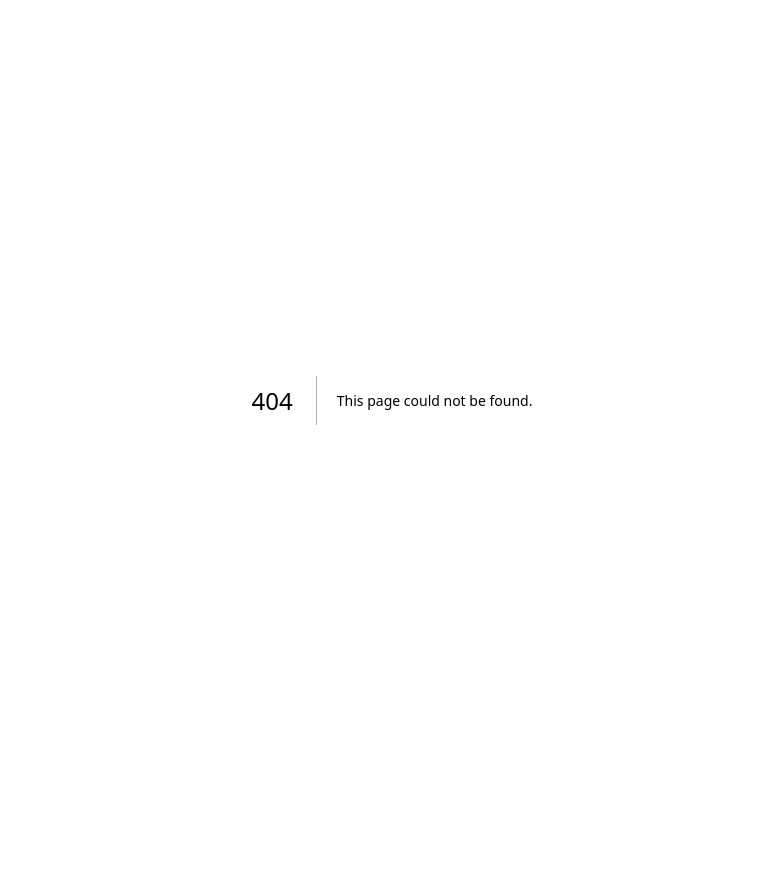
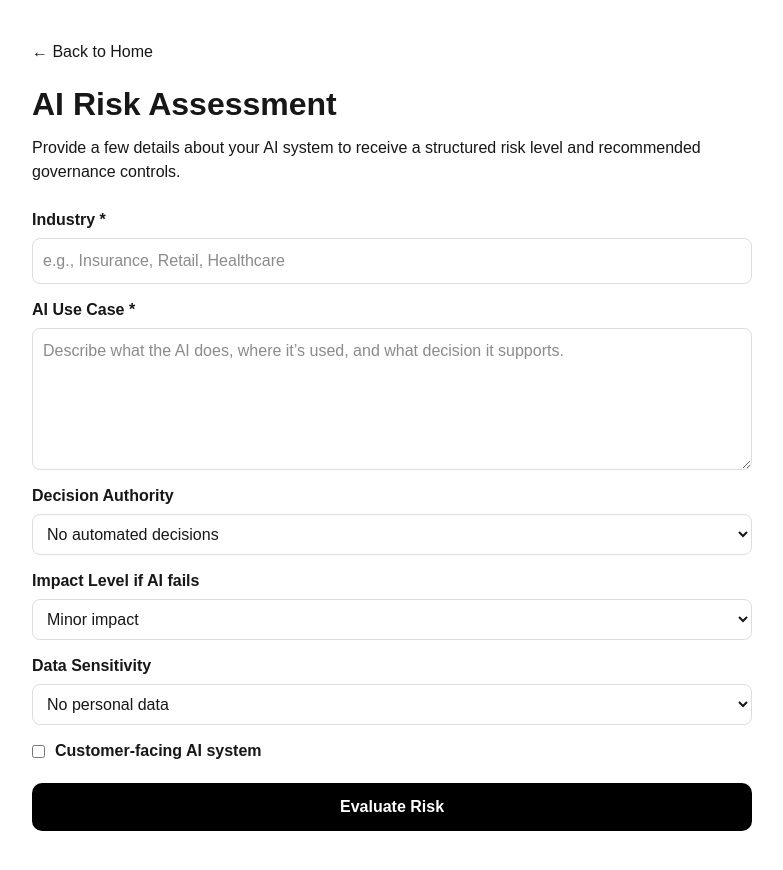
Before and after one commit to collinsobasuyi/riskpilot-ai, a Next.js app: page /assessment in a window 1280 px wide. Before the commit this address had no page. Shown: the whole page, without its empty margins (248-1031 px from the left). Before the commit the page ends 800 px from the top, so only its background shows below. Built offline with nearby package versions, Linux system fonts and the light colour scheme.

Commit message:
feat: add assessment form validation and results summary navigation

```diff
--- /dev/null
+++ b/app/assessment/page.tsx
@@ -0,0 +1,161 @@
+"use client";
+
+import { useState } from "react";
+import Link from "next/link";
+import { useRouter } from "next/navigation";
+import {
+  ImpactLevel,
+  DataSensitivity,
+  DecisionAuthority,
+} from "../../lib/risk/types";
+
+export default function AssessmentPage() {
+  const router = useRouter();
+
+  const [industry, setIndustry] = useState("");
+  const [aiUseCase, setAiUseCase] = useState("");
+  const [decisionAuthority, setDecisionAuthority] =
+    useState<DecisionAuthority>("none");
+  const [impactLevel, setImpactLevel] = useState<ImpactLevel>("minor");
+  const [dataSensitivity, setDataSensitivity] =
+    useState<DataSensitivity>("none");
+  const [customerFacing, setCustomerFacing] = useState(false);
+
+  const handleSubmit = (e: React.FormEvent) => {
+    e.preventDefault();
+
+    if (!industry.trim() || !aiUseCase.trim()) {
+      alert("Please fill in Industry and AI use case.");
+      return;
+    }
+
+    const query = new URLSearchParams({
+      industry: industry.trim(),
+      aiUseCase: aiUseCase.trim(),
+      decisionAuthority,
+      impactLevel,
+      dataSensitivity,
+      customerFacing: String(customerFacing),
+    }).toString();
+
+    router.push(`/results?${query}`);
+  };
+
+  return (
+    <main style={{ maxWidth: 800, margin: "0 auto", padding: 40 }}>
+      <div style={{ display: "flex", alignItems: "center", gap: 12 }}>
+        <Link href="/" style={{ textDecoration: "none" }}>
+          ← Back to Home
+        </Link>
+      </div>
+
+      <h1 style={{ fontSize: 32, fontWeight: 700, marginTop: 16 }}>
+        AI Risk Assessment
+      </h1>
+      <p style={{ marginTop: 8 }}>
+        Provide a few details about your AI system to receive a structured risk
+        level and recommended governance controls.
+      </p>
+
+      <form
+        onSubmit={handleSubmit}
+        style={{
+          marginTop: 24,
+          display: "flex",
+          flexDirection: "column",
+          gap: 14,
+        }}
+      >
+        <label style={{ display: "flex", flexDirection: "column", gap: 6 }}>
+          <span style={{ fontWeight: 600 }}>Industry *</span>
+          <input
+            placeholder="e.g., Insurance, Retail, Healthcare"
+            value={industry}
+            onChange={(e) => setIndustry(e.target.value)}
+            style={{ padding: 10, borderRadius: 8, border: "1px solid #ddd" }}
+          />
+        </label>
+
+        <label style={{ display: "flex", flexDirection: "column", gap: 6 }}>
+          <span style={{ fontWeight: 600 }}>AI Use Case *</span>
+          <textarea
+            placeholder="Describe what the AI does, where it’s used, and what decision it supports."
+            value={aiUseCase}
+            onChange={(e) => setAiUseCase(e.target.value)}
+            rows={5}
+            style={{ padding: 10, borderRadius: 8, border: "1px solid #ddd" }}
+          />
+        </label>
+
+        <label style={{ display: "flex", flexDirection: "column", gap: 6 }}>
+          <span style={{ fontWeight: 600 }}>Decision Authority</span>
+          <select
+            value={decisionAuthority}
+            onChange={(e) =>
+              setDecisionAuthority(e.target.value as DecisionAuthority)
+            }
+            style={{ padding: 10, borderRadius: 8, border: "1px solid #ddd" }}
+          >
+            <option value="none">No automated decisions</option>
+            <option value="partial">Partially automated decisions</option>
+            <option value="full">Fully automated decisions</option>
+          </select>
+        </label>
+
+        <label style={{ display: "flex", flexDirection: "column", gap: 6 }}>
+          <span style={{ fontWeight: 600 }}>Impact Level if AI fails</span>
+          <select
+            value={impactLevel}
+            onChange={(e) => setImpactLevel(e.target.value as ImpactLevel)}
+            style={{ padding: 10, borderRadius: 8, border: "1px solid #ddd" }}
+          >
+            <option value="minor">Minor impact</option>
+            <option value="financial">Financial impact</option>
+            <option value="legal">Legal / regulatory exposure</option>
+            <option value="harm">Potential harm to individuals</option>
+          </select>
+        </label>
+
+        <label style={{ display: "flex", flexDirection: "column", gap: 6 }}>
+          <span style={{ fontWeight: 600 }}>Data Sensitivity</span>
+          <select
+            value={dataSensitivity}
+            onChange={(e) =>
+              setDataSensitivity(e.target.value as DataSensitivity)
+            }
+            style={{ padding: 10, borderRadius: 8, border: "1px solid #ddd" }}
+          >
+            <option value="none">No personal data</option>
+            <option value="basic">Basic personal data</option>
+            <option value="sensitive">Sensitive personal data</option>
+          </select>
+        </label>
+
+        <label style={{ display: "flex", alignItems: "center", gap: 10 }}>
+          <input
+            type="checkbox"
+            checked={customerFacing}
+            onChange={(e) => setCustomerFacing(e.target.checked)}
+          />
+          <span style={{ fontWeight: 600 }}>Customer-facing AI system</span>
+        </label>
+
+        <button
+          type="submit"
+          style={{
+            marginTop: 6,
+            padding: 12,
+            background: "black",
+            color: "white",
+            borderRadius: 10,
+            border: "none",
+            fontWeight: 700,
+            cursor: "pointer",
+          }}
+        >
+          Evaluate Risk
+        </button>
+      </form>
+    </main>
+  );
+}
--- a/app/results/page.tsx
+++ b/app/results/page.tsx
@@ -1,3 +1,4 @@
+import Link from "next/link";
 import { calculateRisk } from "../../lib/risk/scoring";
 import { getRecommendedControls } from "../../lib/risk/controls";
 import {
@@ -21,7 +22,11 @@ function firstString(value: string | string[] | undefined): string | undefined {
   return undefined;
 }
 
-function asEnum<T extends string>(value: string | undefined, allowed: readonly T[], fallback: T): T {
+function asEnum<T extends string>(
+  value: string | undefined,
+  allowed: readonly T[],
+  fallback: T
+): T {
   if (!value) return fallback;
   return (allowed as readonly string[]).includes(value) ? (value as T) : fallback;
 }
@@ -29,6 +34,21 @@ function asEnum<T extends string>(value: string | undefined, allowed: readonly T
 function asBoolean(value: string | undefined, fallback = false): boolean {
   if (!value) return fallback;
   return value === "true";
+}
+
+function badgeStyle(level: "Low" | "Medium" | "High") {
+  const base: React.CSSProperties = {
+    display: "inline-block",
+    padding: "6px 10px",
+    borderRadius: 999,
+    fontWeight: 700,
+    fontSize: 14,
+    border: "1px solid #ddd",
+  };
+
+  if (level === "Low") return { ...base, background: "#f4f4f5" };
+  if (level === "Medium") return { ...base, background: "#fff7ed" };
+  return { ...base, background: "#fef2f2" };
 }
 
 export default function ResultsPage({ searchParams }: Props) {
@@ -68,36 +88,87 @@ export default function ResultsPage({ searchParams }: Props) {
   const controls = getRecommendedControls(result);
 
   return (
-    <main style={{ maxWidth: 800, margin: "0 auto", padding: 40 }}>
-      <h1 style={{ fontSize: 32, fontWeight: 700 }}>Assessment Results</h1>
+    <main style={{ maxWidth: 900, margin: "0 auto", padding: 40 }}>
+      <div style={{ display: "flex", alignItems: "center", gap: 12 }}>
+        <Link href="/" style={{ textDecoration: "none" }}>
+          ← Back to Home
+        </Link>
+        <Link href="/assessment" style={{ textDecoration: "none" }}>
+          Run another assessment →
+        </Link>
+      </div>
 
-      <p style={{ marginTop: 12 }}>
-        Risk Level: <strong>{result.level}</strong>
+      <h1 style={{ fontSize: 32, fontWeight: 700, marginTop: 16 }}>
+        Assessment Results
+      </h1>
+
+      <div style={{ marginTop: 16 }}>
+        <span style={badgeStyle(result.level)}>Risk Level: {result.level}</span>
+        <p style={{ marginTop: 10 }}>Score: {result.score}</p>
+      </div>
+
+      <div
+        style={{
+          marginTop: 16,
+          padding: 14,
+          border: "1px solid #eee",
+          borderRadius: 12,
+        }}
+      >
+        <p>
+          <strong>Industry:</strong> {input.industry || "Not provided"}
         </p>
-      <p>Score: {result.score}</p>
+        <p>
+          <strong>Customer-facing:</strong> {input.customerFacing ? "Yes" : "No"}
+        </p>
+        <p>
+          <strong>Decision authority:</strong> {input.decisionAuthority}
+        </p>
+        <p>
+          <strong>Impact level:</strong> {input.impactLevel}
+        </p>
+        <p>
+          <strong>Data sensitivity:</strong> {input.dataSensitivity}
+        </p>
+      </div>
 
-      <h2 style={{ marginTop: 24 }}>Risk Drivers</h2>
+      <div style={{ marginTop: 24 }}>
+        <h2 style={{ fontSize: 20, fontWeight: 700 }}>AI Use Case</h2>
+        <p style={{ marginTop: 8, lineHeight: 1.6 }}>
+          {input.aiUseCase || "Not provided"}
+        </p>
+      </div>
+
+      <div style={{ marginTop: 24 }}>
+        <h2 style={{ fontSize: 20, fontWeight: 700 }}>Risk Drivers</h2>
         {result.riskDrivers.length ? (
-        <ul>
+          <ul style={{ marginTop: 8 }}>
             {result.riskDrivers.map((driver) => (
               <li key={driver}>{driver}</li>
             ))}
           </ul>
         ) : (
-        <p>No major risk drivers detected based on the provided inputs.</p>
+          <p style={{ marginTop: 8 }}>
+            No major risk drivers detected based on the provided inputs.
+          </p>
         )}
+      </div>
 
-      <h2 style={{ marginTop: 24 }}>Recommended Controls</h2>
-      <ul>
+      <div style={{ marginTop: 24 }}>
+        <h2 style={{ fontSize: 20, fontWeight: 700 }}>Recommended Controls</h2>
+        <ul style={{ marginTop: 8 }}>
           {controls.map((control) => (
             <li key={control.title} style={{ marginBottom: 12 }}>
               <strong>
                 {control.title} ({control.priority})
               </strong>
-            <p style={{ marginTop: 4 }}>{control.description}</p>
+              <p style={{ marginTop: 4, lineHeight: 1.6 }}>
+                {control.description}
+              </p>
             </li>
           ))}
         </ul>
+      </div>
     </main>
   );
 }
```
Lines whose indentation alone changed are shown as unchanged.
